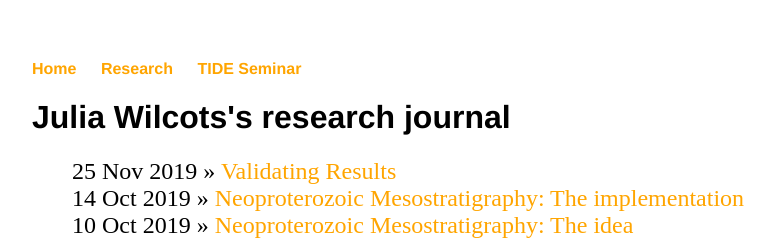
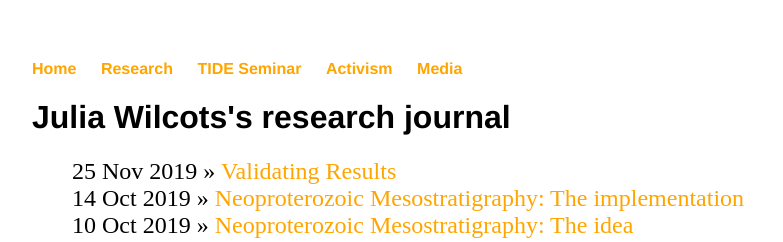
Before and after one commit to juliawilcots/juliawilcots.github.io, a Jekyll site: the page built from journal/c34a44972dede8b45feb18a1f9a950e51bf341be/index.html, in a window 1280 px wide. Shown: the top 242 px of the page, without its empty margins (248-1031 px from the left). Built offline with Jekyll 4.4.1, drawn with Linux system fonts in a browser that asks for light colours.

Commit message:
Update default.html

```diff
--- a/_layouts/default.html
+++ b/_layouts/default.html
@@ -25,6 +25,8 @@
 	        		<li><a href="/">Home</a></li>
 				<li><a href="/">Research</a></li>
 				<li><a href="/">TIDE Seminar</a></li>
+				<li><a href="/">Activism</a></li>
+				<li><a href="/">Media</a></li>
 
 	    		</ul>
 			</nav>
```
